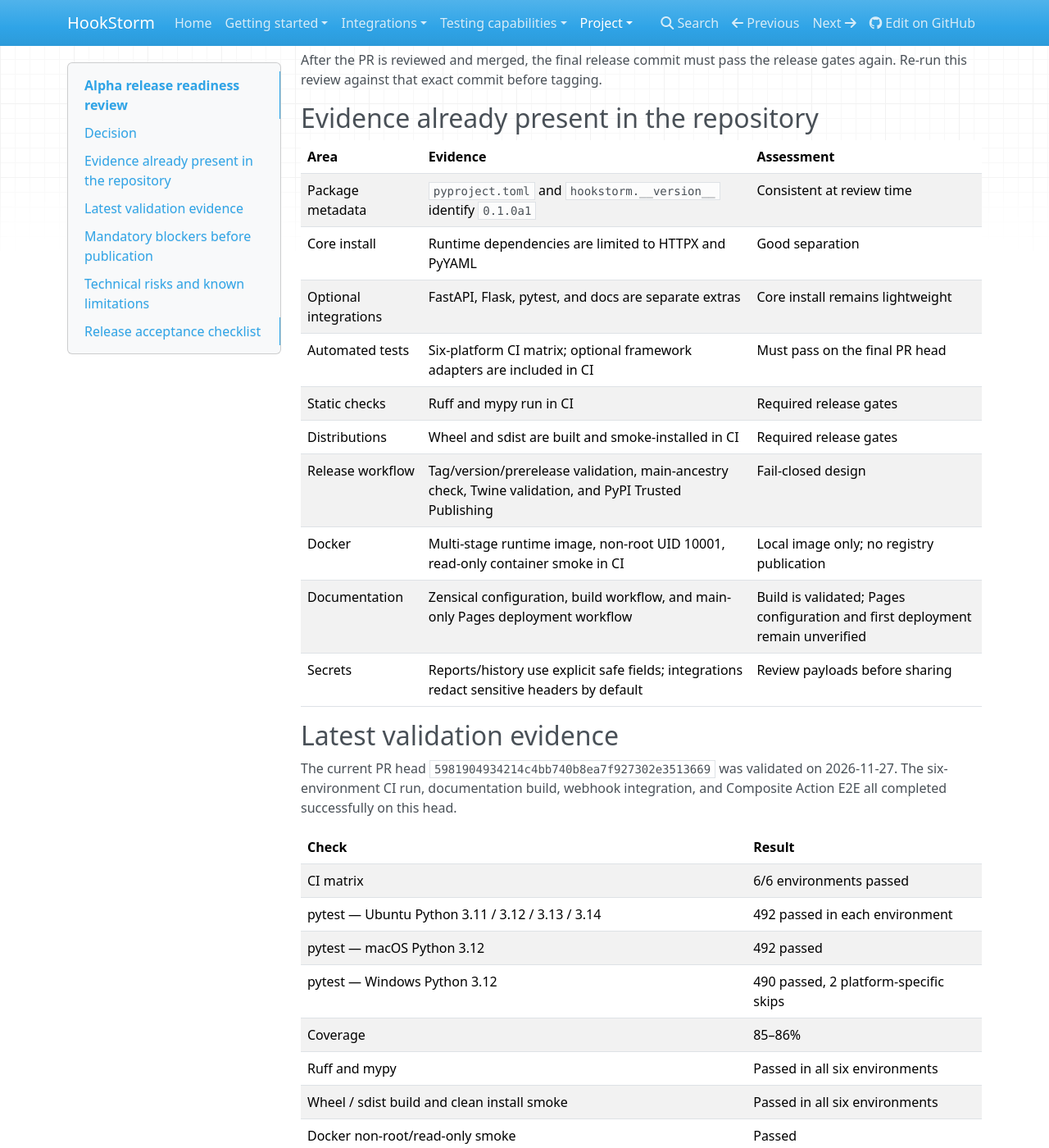
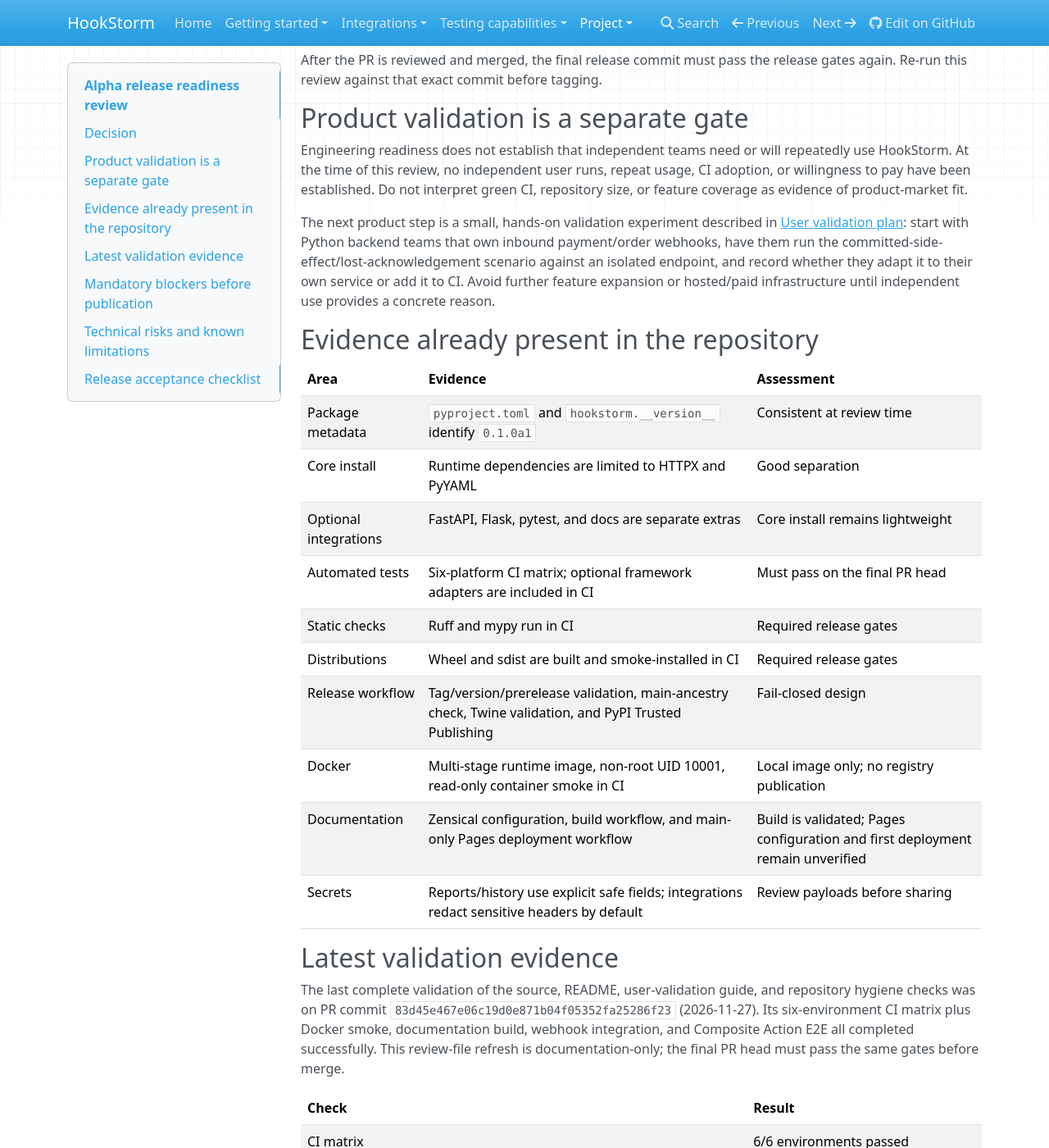
Before and after one commit to blvxx/HookStorm, an MkDocs documentation site: the page built from docs/alpha-release-review.md, in a window 1280 px wide and 1400 px high, scrolled down 336 px. Shown: the whole window at 82% size. Built offline with MkDocs 1.6.1, drawn with Linux system fonts in a browser that asks for light colours; nearby versions of some CDN libraries.

Commit message:
docs: separate alpha engineering readiness from market validation

```diff
--- a/docs/alpha-release-review.md
+++ b/docs/alpha-release-review.md
@@ -11,6 +11,12 @@
 The project is an **alpha candidate** from an engineering perspective, but this review does not authorize a GitHub Release, PyPI upload, or public container push. The changes are on a draft pull request, not on `main`. The release workflow deliberately requires a published release tag to point to a commit reachable from `main`.
 
 After the PR is reviewed and merged, the final release commit must pass the release gates again. Re-run this review against that exact commit before tagging.
+
+## Product validation is a separate gate
+
+Engineering readiness does not establish that independent teams need or will repeatedly use HookStorm. At the time of this review, no independent user runs, repeat usage, CI adoption, or willingness to pay have been established. Do not interpret green CI, repository size, or feature coverage as evidence of product-market fit.
+
+The next product step is a small, hands-on validation experiment described in [User validation plan](user-validation.md): start with Python backend teams that own inbound payment/order webhooks, have them run the committed-side-effect/lost-acknowledgement scenario against an isolated endpoint, and record whether they adapt it to their own service or add it to CI. Avoid further feature expansion or hosted/paid infrastructure until independent use provides a concrete reason.
 
 ## Evidence already present in the repository
 
@@ -29,7 +35,7 @@ After the PR is reviewed and merged, the final release commit must pass the rele
 
 ## Latest validation evidence
 
-The current PR head `5981904934214c4bb740b8ea7f927302e3513669` was validated on 2026-11-27. The six-environment CI run, documentation build, webhook integration, and Composite Action E2E all completed successfully on this head.
+The last complete validation of the source, README, user-validation guide, and repository hygiene checks was on PR commit `83d45e467e06c19d0e871b04f05352fa25286f23` (2026-11-27). Its six-environment CI matrix plus Docker smoke, documentation build, webhook integration, and Composite Action E2E all completed successfully. This review-file refresh is documentation-only; the final PR head must pass the same gates before merge.
 
 | Check | Result |
 |---|---|
```
